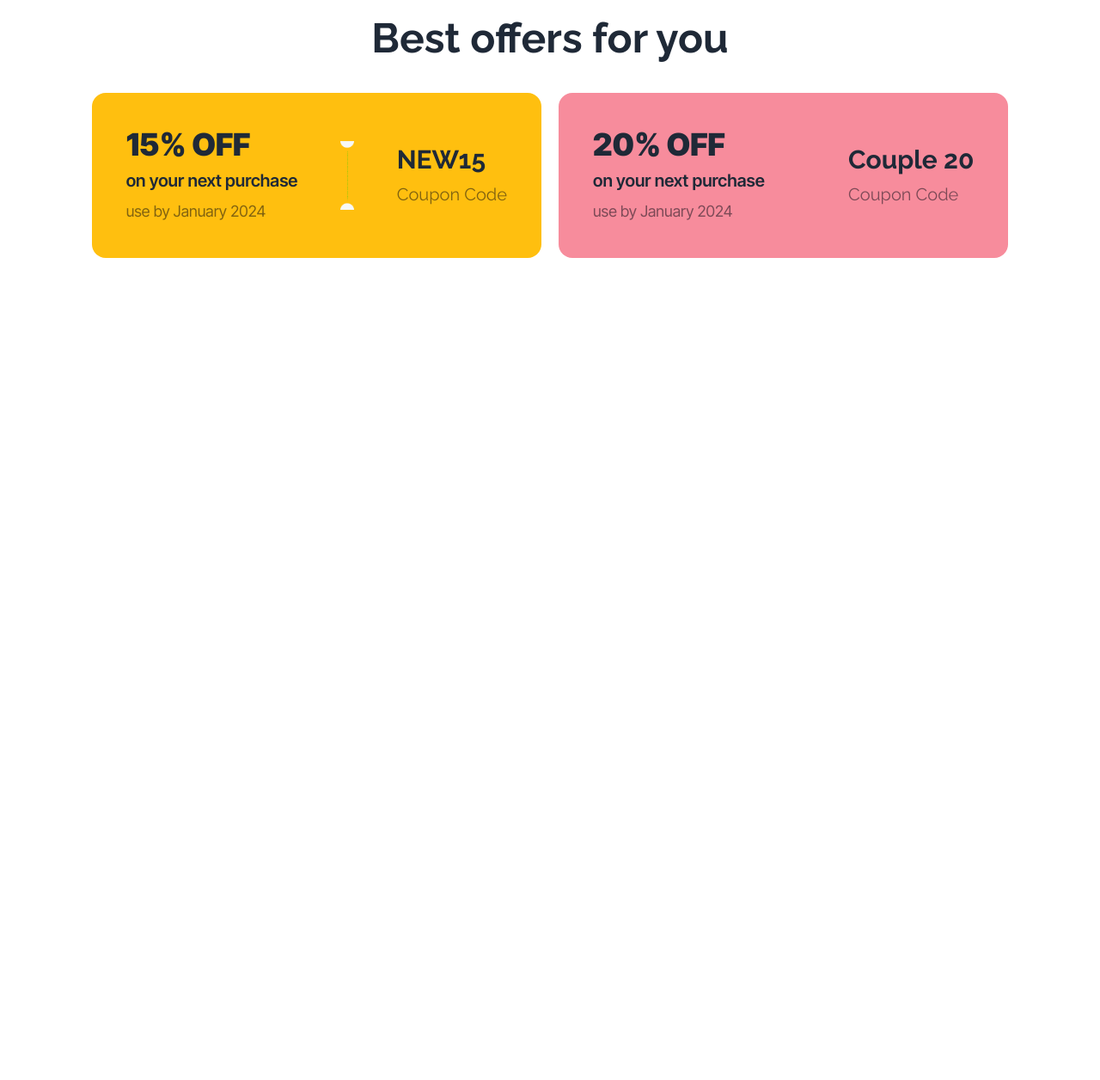
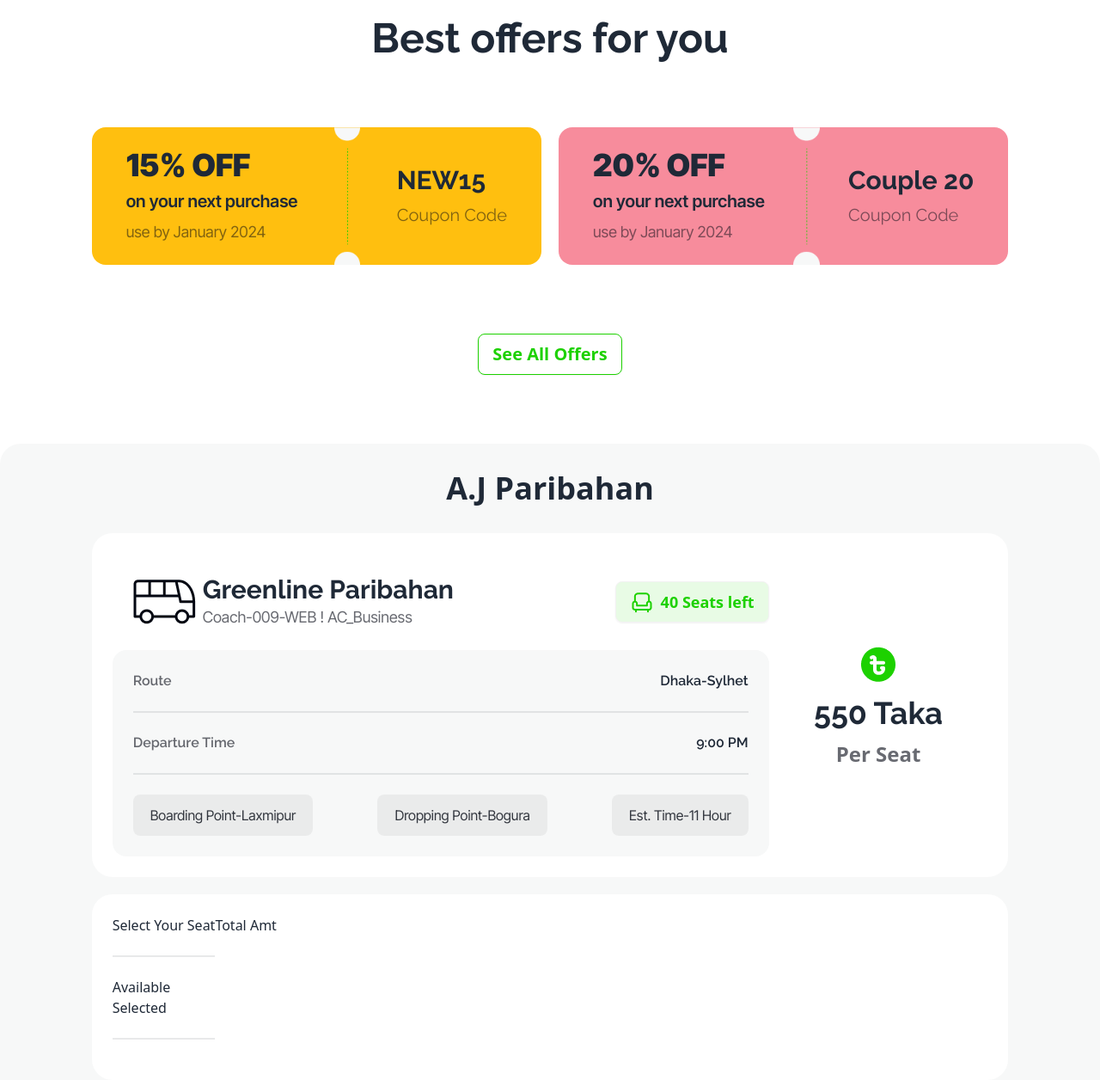
Before and after one commit to Javed003fr/B9A5-smart-EZ-ticketing, a plain HTML site: page index.html in a window 1280 px wide. Shown: the part 872-2128 px from the top of the page at 86% size. Before the commit the page ends 1172 px from the top, so only its background shows below. Drawn offline with nearby package versions, Linux system fonts and the light colour scheme.

Commit message:
Created seat planing section

```diff
--- a/index.html
+++ b/index.html
@@ -82,35 +82,135 @@
 
     <!-- Best Offer Section Start -->
     <section class="w-10/12 mx-auto mt-40">
-        <div class="flex justify-center mb-10">
+        <div class="flex justify-center mb-20">
             <h2 class="font-raleway text-5xl font-bold">Best offers for you</h2>
         </div>
         <div class="flex items-center gap-5">
-            <div class="flex w-1/2 items-center justify-between bg-[#FFBF0F] p-10 rounded-2xl">
-                <div class=" font-inter space-y-2">
+            <div class="flex w-1/2 items-center justify-between bg-[#FFBF0F] p-10 rounded-2xl h-40">
+                <div class="font-inter space-y-2">
                     <h2 class="text-4xl font-black">15% OFF</h2>
                     <P class="text-xl font-semibold">on your next purchase</P>
                     <p class="text-lg text-[#03071280]">use by January 2024</p>
                 </div>
                 <div>
-                    <img src="./images/info-devider.png" alt=""  class="h-20">
+                    <img src="./images/info-devider.png" alt="" class="h-40">
                 </div>
                 <div class="font-raleway space-y-2">
                     <h2 class="text-3xl font-bold">NEW15</h2>
                     <P class="text-xl  text-[#03071280]">Coupon Code</P>
                 </div>
             </div>
-            <div class="flex w-1/2 items-center justify-between bg-[#F78C9C] p-10 rounded-2xl">
-                <div class=" font-inter space-y-2">
+            <div class="flex w-1/2 items-center justify-between bg-[#F78C9C] p-10 rounded-2xl h-40">
+                <div class="font-inter space-y-2">
                     <h2 class="text-4xl font-black">20% OFF</h2>
                     <P class="text-xl font-semibold">on your next purchase</P>
                     <p class="text-lg text-[#03071280]">use by January 2024</p>
+                </div>
+                <div>
+                    <img src="./images/info-devider.png" alt="" class="h-40">
                 </div>
                 <div class="font-raleway space-y-2">
                     <h2 class="text-3xl font-bold">Couple 20</h2>
                     <P class="text-xl  text-[#03071280]">Coupon Code</P>
                 </div>
             </div>
+        </div>
+        <div class="flex items-center justify-center mt-20">
+            <button class="btn text-xl font-bold text-[#1DD100] bg-white border-1 border-[#1DD100]">
+                See All Offers
+            </button>
+        </div>
+    </section>
+    <!-- Best Offer Section End -->
+
+    <!-- Ticket Section Start -->
+    <section class="bg-[#F7F8F8] rounded-t-3xl mt-20">
+        <div class="flex justify-center items-center">
+            <h2 class="text-4xl font-bold my-8">A.J Paribahan</h2>
+        </div>
+        <div class="flex justify-between w-10/12 mx-auto bg-white p-6 rounded-3xl">
+            <div class="w-9/12">
+                <div class="flex justify-between items-center">
+                    <div class="flex relative items-center bg-white p-6">
+                        <div class="mr-2">
+                            <img src="./images/bus-logo.png" alt="">
+                        </div>
+                        <div>
+                            <h3 class="text-3xl font-bold font-raleway">Greenline Paribahan</h3>
+                            <p class="text-lg text-[#03071299] font-inter">Coach-009-WEB ! AC_Business</p>
+                        </div>
+                    </div>
+                    <div>
+                        <button class="btn text-[#1DD100] bg-[#1DD1001A] text-lg font-bold">
+                            <img src="./images/seat-green.png" alt="">
+                            <span><span>40</span> Seats left</span>
+                        </button>
+                    </div>
+                </div>
+
+                <div class="bg-[#F7F8F8] p-6 rounded-2xl">
+                    <div class="flex justify-between">
+                        <p class="text-[#03071299] font-raleway font-semibold">Route</p>
+                        <!-- <span class="divider inline-block h-2 bg-black">.......</span> -->
+                        <p class="font-semibold font-raleway">Dhaka-Sylhet</p>
+                    </div>
+                    <div class="flex flex-col w-full">
+                        <div class="divider"></div>
+                    </div>
+                    <div class="flex justify-between">
+                        <p class="text-[#03071299] font-raleway font-semibold">Departure Time</p>
+                        <p class="font-semibold font-raleway">9:00 PM</p>
+                    </div>
+                    <div class="flex flex-col w-full">
+                        <div class="divider"></div>
+                    </div>
+                    <div class="flex justify-between bg-[#F7F8F8]">
+                        <div class="py-3 px-5 bg-[#0307120D] rounded-lg">
+                            <p class="text-[#030712CC] font-inter">Boarding Point-Laxmipur</p>
+                        </div>
+                        <div class="py-3 px-5 bg-[#0307120D] rounded-lg">
+                            <p class="text-[#030712CC] font-inter">Dropping Point-Bogura</p>
+                        </div>
+                        <div class="py-3 px-5 bg-[#0307120D] rounded-lg">
+                            <p class="text-[#030712CC] font-inter">Est. Time-11 Hour</p>
+                        </div>
+                    </div>
+                </div>
+            </div>
+
+
+            <div class="w-3/12 flex justify-center">
+                <div class="flex flex-col justify-center items-center space-y-3">
+                    <img src="/images/fare.png" alt="">
+                    <h2 class="text-4xl font-raleway font-bold"><span>550</span> Taka</h2>
+                    <p class="text-2xl font-semibold text-[#03071299]">Per Seat</p>
+                </div>
+            </div>
+        </div>
+
+        <!-- Seat Select section -->
+
+        <div class="flex flex-col-2 w-10/12 mx-auto mt-5 bg-white rounded-3xl p-6">
+            <div>
+                <div>
+                    <p>Select Your Seat</p>
+                </div>
+                <div class="flex flex-col w-full">
+                    <div class="divider"></div>
+                </div>
+                <div>
+                    <p>Available</p>
+                    <p>Selected</p>
+                </div>
+                <div class="flex flex-col w-full">
+                    <div class="divider"></div>
+                </div>
+            </div>
+
+            <div>
+                <p>Total Amt</p>
+            </div>
+
         </div>
     </section>
 
```
